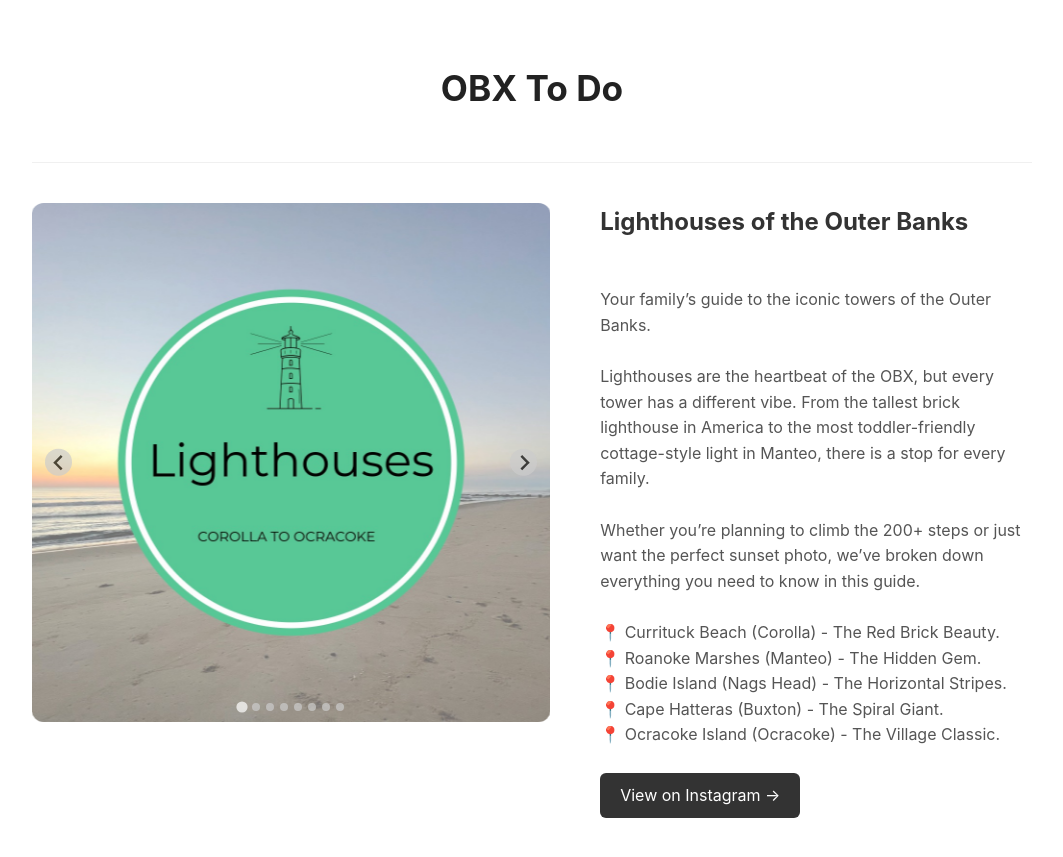
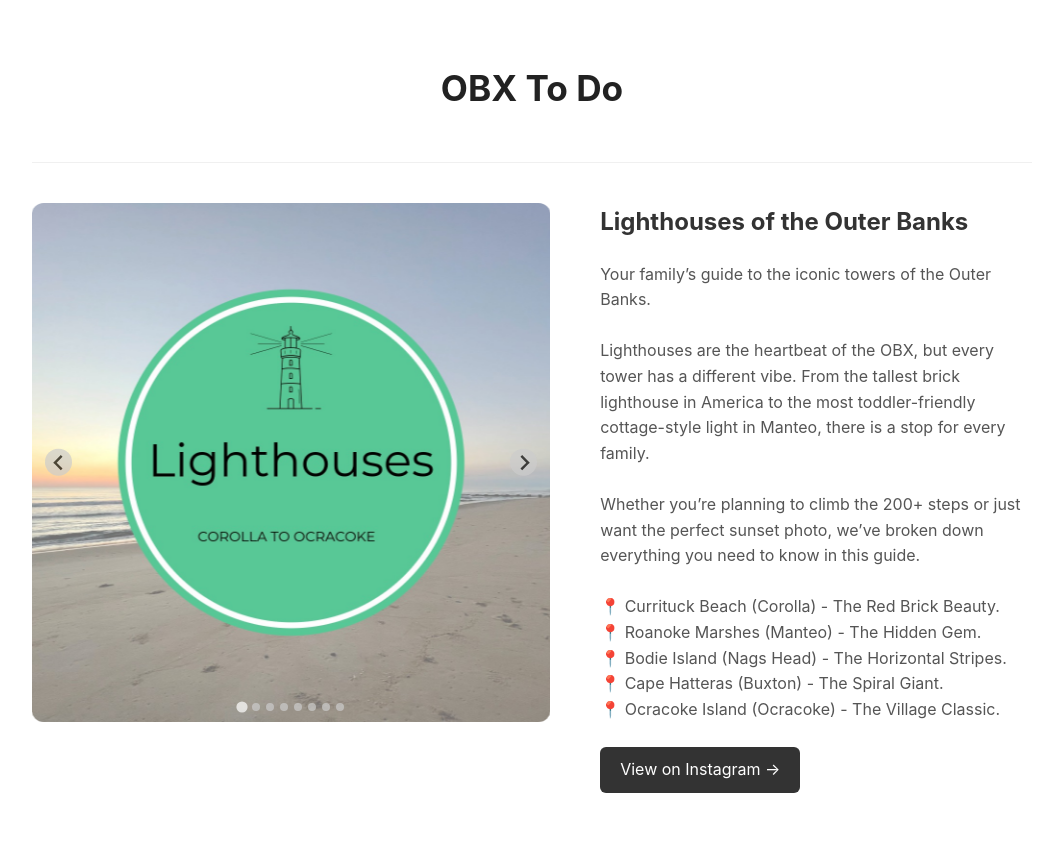
Before and after one commit to obxtodo/obxtodo.com, a Jekyll site: the page built from _gallery/lighthouse.md, in a window 1280 px wide. Shown: the top 857 px of the page, without its empty margins (108-1171 px from the left). Built offline with Jekyll 4.4.1, drawn with Linux system fonts in a browser that asks for light colours.

Commit message:
Update gallery-post.html
Signed-off-by: obxtodo <obxtodo@gmail.com>

```diff
--- a/_layouts/gallery-post.html
+++ b/_layouts/gallery-post.html
@@ -21,9 +21,7 @@
   <div class="post-content">
     <h2 style="margin-top: 0;">{{ page.title }}</h2>
 
-<div style="white-space: pre-line; margin-bottom: 25px; color: #555;">
-  {{ page.description | strip }}
-</div>
+<div style="white-space: pre-wrap; margin-bottom: 25px; color: #555;">{{ page.description | lstrip }}</div>
 
 
 
```
